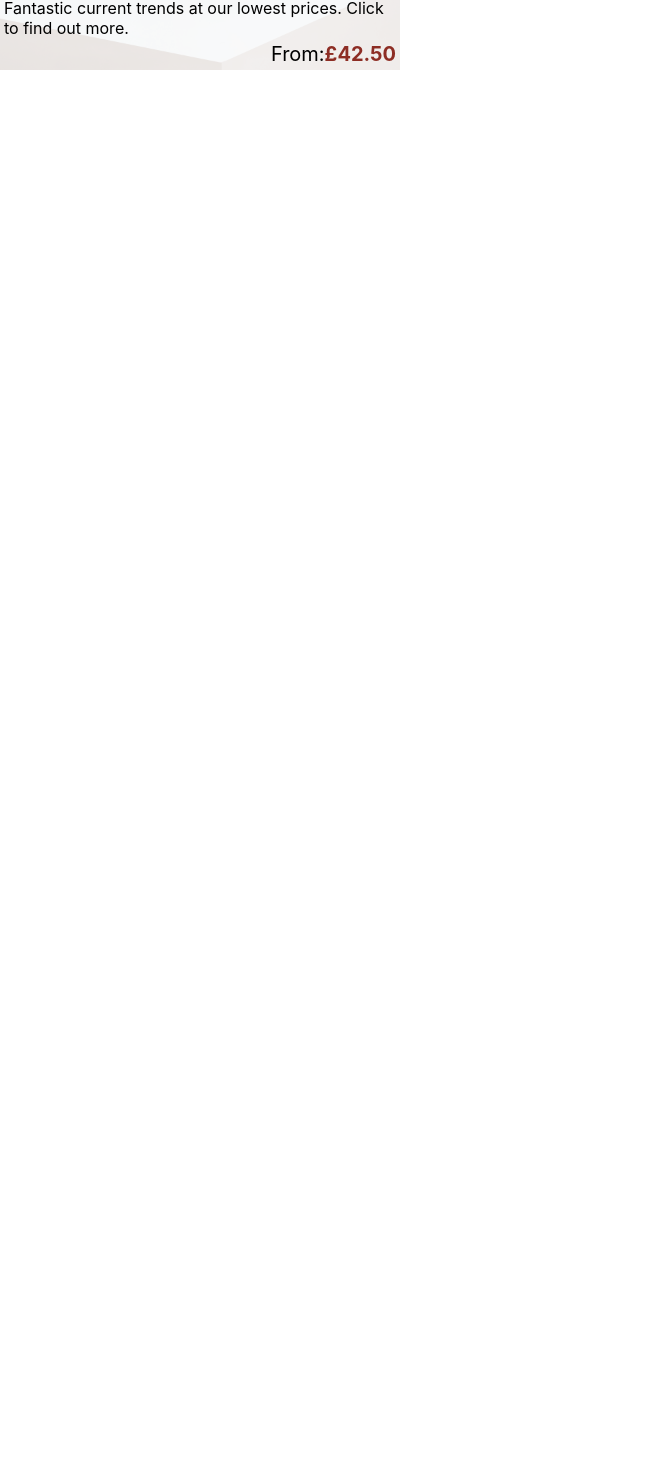
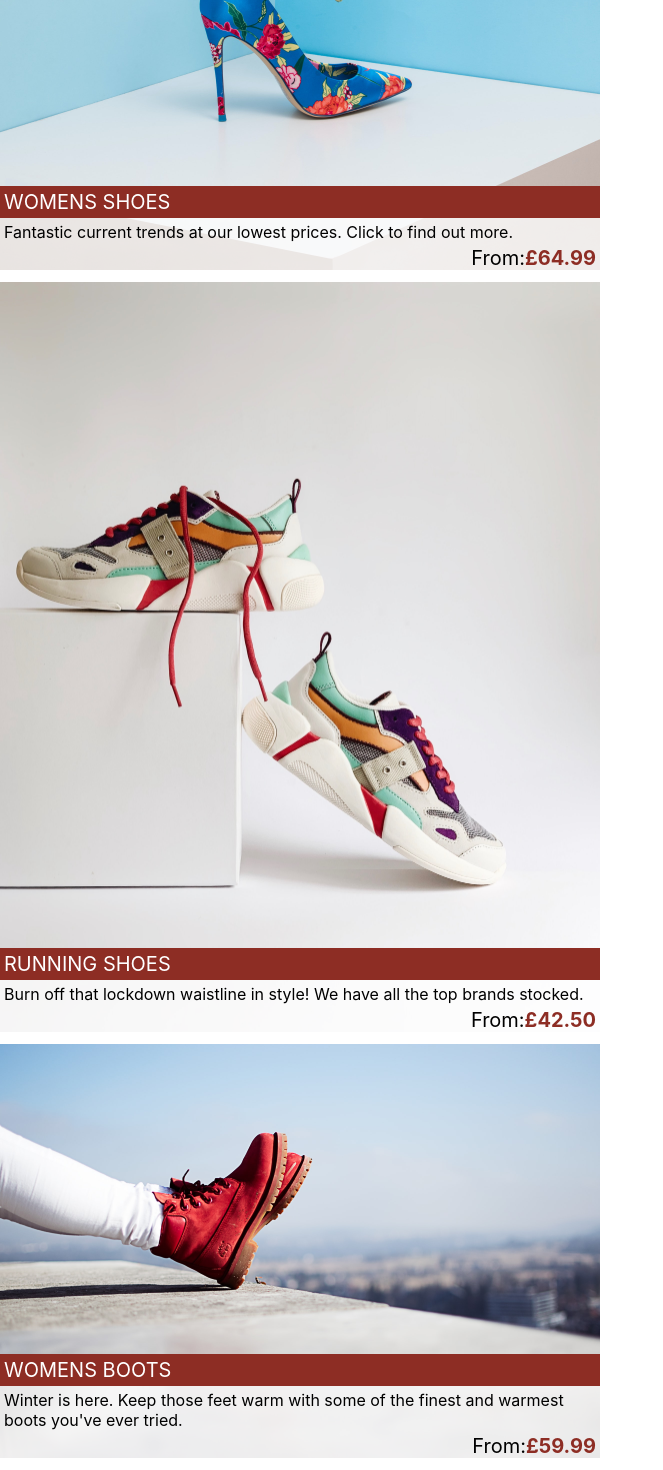
Before and after one commit to patchinator/golden_shoe, a Next.js app: page / in a window 1280 px wide. Shown: the part 408-1878 px from the top of the page, without its empty margins (0-663 px from the left). Before the commit the page ends 800 px from the top, so only its background shows below. Built offline with nearby package versions, Linux system fonts and the light colour scheme.

Commit message:
Added more ProductCard components on HomePage

```diff
--- a/components/ProductCard.module.scss
+++ b/components/ProductCard.module.scss
@@ -2,9 +2,11 @@
 @import "../styles/colors.scss";
 
 .card {
+  margin-bottom: 0.5rem;
+
   .image {
-    width: 400px;
-    height: 400px;
+    width: 600px;
+    height: 20%;
     position: relative;
     z-index: -1;
 
--- a/pages/index.js
+++ b/pages/index.js
@@ -2,6 +2,8 @@ import Head from "next/head";
 import Navbar from "../components/Navbar";
 import ProductCard from "../components/ProductCard";
 import womensShoesImage from "../assets/womens_shoes.jpg";
+import trainersImage from "../assets/trainers.jpg";
+import womensBootsImage from "../assets/womens_boots.jpg";
 
 export default function Home() {
   return (
@@ -17,7 +19,20 @@ export default function Home() {
         title="Womens Shoes"
         text="Fantastic current trends at our lowest prices. Click to find out more."
         image={womensShoesImage}
+        price="64.99"
+      />
+      <ProductCard
+        title="Running Shoes"
+        text="Burn off that lockdown waistline in style! We have all the top brands stocked."
+        image={trainersImage}
         price="42.50"
+      />
+      <ProductCard
+        title="Womens Boots"
+        text="Winter is here. Keep those feet warm with some of the finest and warmest boots
+        you've ever tried."
+        image={womensBootsImage}
+        price="59.99"
       />
     </div>
   );
```
Also changed, not shown: assets/trainers.jpg (added), assets/womens_boots.jpg (added).
